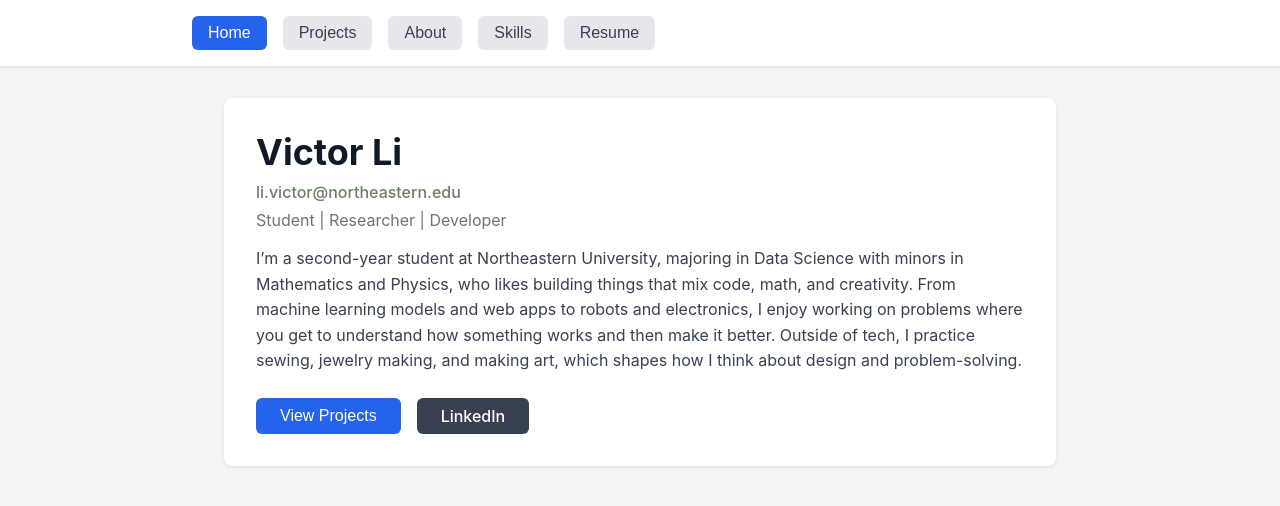
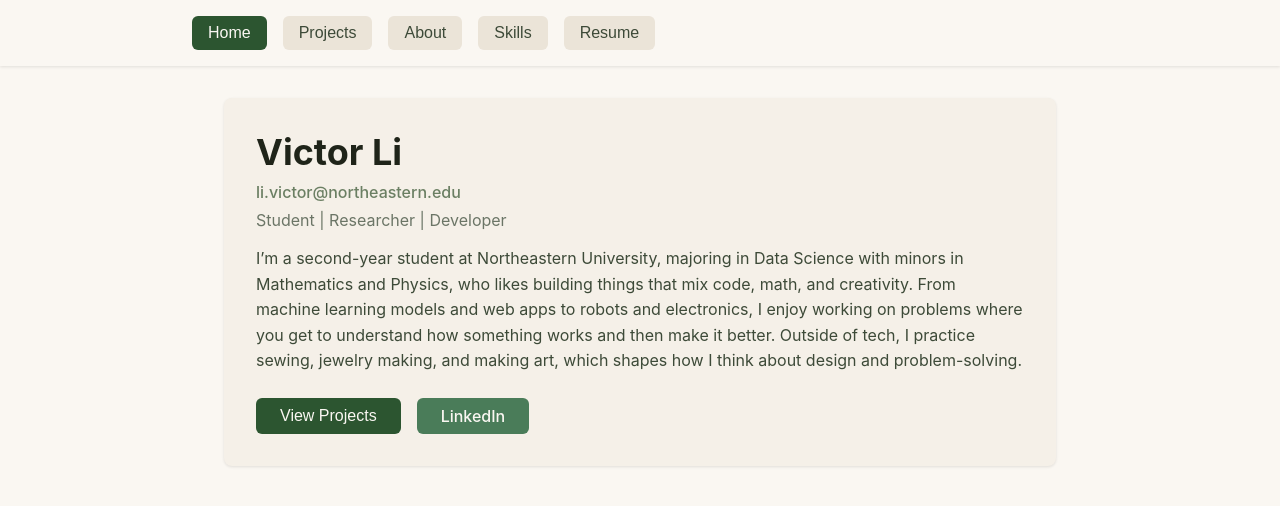
Before and after one commit to vvictorrr/vvictorrr.github.io, a React (Create React App) app: page / in a window 1280 px wide. Shown: the top 506 px of the page. Built offline with nearby package versions, Linux system fonts and the light colour scheme.

Commit message:
restyled and colored

```diff
--- a/src/App.css
+++ b/src/App.css
@@ -7,15 +7,16 @@
 /* Main container */
 .container {
   min-height: 100vh;
-  background-color: #f3f4f6;
+  background-color: #FAF7F2;
   font-family: -apple-system, BlinkMacSystemFont, "Segoe UI", Roboto, "Helvetica Neue", Arial, sans-serif;
 }
 
 /* Navigation */
 .nav {
-  background-color: white;
+  background-color: #FAF7F2;
   box-shadow: 0 1px 3px rgba(0, 0, 0, 0.1);
   padding: 16px;
+  border-color: #D4C9B8
 }
 
 .nav-container {
@@ -33,22 +34,22 @@
   cursor: pointer;
   font-size: 16px;
   font-weight: 500;
-  background-color: #e5e7eb;
-  color: #374151;
+  background-color: #EBE4D8;
+  color: #3D4A38;
   transition: all 0.2s;
 }
 
 .nav-button:hover {
-  background-color: #d1d5db;
+  background-color: #b6c4a9;
 }
 
 .nav-button-active {
-  background-color: #2563eb;
-  color: white;
+  background-color: #2C5530;
+  color: #FAF7F2;
 }
 
 .nav-button-active:hover {
-  background-color: #1d4ed8;
+  background-color: #4A7C59;
 }
 
 /* Main content area */
@@ -60,8 +61,9 @@
 
 /* Card styling */
 .card {
-  background-color: white;
+  background-color: #F5F0E8;
   border-radius: 8px;
+  border-color: #D4C9B8;
   box-shadow: 0 1px 3px rgba(0, 0, 0, 0.1);
   padding: 32px;
 }
@@ -71,13 +73,13 @@
   font-size: 36px;
   font-weight: bold;
   margin-bottom: 16px;
-  color: #111827;
+  color: #1F2419;
 }
 .name {
   font-size: 36px;
   font-weight: bold;
   margin-bottom: 8px;
-  color: #111827;
+  color: #1F2419;
 }
 
 .title2 {
@@ -85,11 +87,11 @@
   font-weight: bold;
   margin-top: 16px;
   margin-bottom: 16px;
-  color: #111827;
+  color: #1F2419;
 }
 
 .subtitle {
-  color: #6b7280;
+  color: #6B7566;
   margin-bottom: 16px;
   font-size: 16px;
 }
@@ -97,11 +99,11 @@
 .text {
   margin-bottom: 24px;
   line-height: 1.6;
-  color: #374151;
+  color: #3D4A38;
 }
 
 .placeholder {
-  color: #6b7280;
+  color: #0d14d3;
   font-size: 16px;
 }
 
@@ -126,32 +128,32 @@
 }
 
 .cta-primary {
-  background-color: #2563eb;
-  color: white;
+  background-color: #2C5530;
+  color: #FAF7F2;
 }
 
 .cta-primary:hover {
-  background-color: #1d4ed8;
+  background-color: #4A7C59;
 }
 
 .cta-secondary {
-  background-color: #374151;
-  color: white;
+  background-color: #4A7C59;
+  color: #FAF7F2;
 }
 
 .cta-secondary:hover {
-  background-color: #1f2937;
+  background-color: #598a68;
 }
 
 .cta-outline {
   background-color: transparent;
-  color: #374151;
-  border: 2px solid #374151;
+  color: #2C5530;
+  border: 2px solid #2C5530;
 }
 
 .cta-outline:hover {
-  background-color: #374151;
-  color: white;
+  background-color: #2C5530;
+  color: #FAF7F2;
 }
 
 /* Responsive design */
@@ -188,7 +190,7 @@
 .section-heading {
   font-size: 24px;
   font-weight: 600;
-  color: #2C3E2E;
+  color: #1F2419;
   margin-bottom: 20px;
   padding-bottom: 10px;
   border-bottom: 2px solid #E5DFD0;
@@ -201,16 +203,16 @@
 }
 
 .skill-category {
-  background-color: #F5F1E8;
+  background-color: #FAF7F2;
   padding: 20px;
   border-radius: 8px;
-  border: 1px solid #E5DFD0;
+  border: 1px solid #D4C9B8;
 }
 
 .skill-category-title {
   font-size: 16px;
   font-weight: 600;
-  color: #2C3E2E;
+  color: #1F2419;
   margin-bottom: 12px;
 }
 
@@ -240,12 +242,12 @@
   display: flex;
   align-items: start;
   gap: 8px;
-  color: #2C3E2E;
+  color: #3D4A38;
   line-height: 1.6;
   padding: 8px 12px;
-  background-color: #F5F1E8;
+  background-color: #FAF7F2;
   border-radius: 6px;
-  border: 1px solid #E5DFD0;
+  border: 1px solid #D4C9B8;
 }
 
 .coursework-bullet {
@@ -263,8 +265,8 @@
 
 /* Project Card */
 .project-card {
-  background-color: #f9fafb;
-  border: 1px solid #e5e7eb;
+  background-color: #FAF7F2;
+  border: 1px solid #D4C9B8;
   border-radius: 8px;
   padding: 24px;
   transition: box-shadow 0.2s;
@@ -278,7 +280,7 @@
 .project-title {
   font-size: 20px;
   font-weight: bold;
-  color: #111827;
+  color: #1F2419;
   margin-bottom: 12px;
 }
 
@@ -289,7 +291,7 @@
 }
 
 .project-description p {
-  color: #374151;
+  color: #3D4A38;
   line-height: 1.6;
   margin: 0;
   margin-bottom: 24px;
@@ -320,8 +322,8 @@
 }
 
 .tag {
-  background-color: #dbeafe;
-  color: #1e40af;
+  background-color: #b6c4a9;
+  color: #1F2419;
   font-size: 13px;
   padding: 4px 12px;
   border-radius: 12px;
@@ -336,7 +338,7 @@
 }
 
 .project-link {
-  color: #2563eb;
+  color: #4A7C59;
   text-decoration: none;
   font-weight: 500;
   font-size: 14px;
@@ -344,13 +346,13 @@
 }
 
 .project-link:hover {
-  color: #1d4ed8;
+  color: #4A7C59;
 }
 
 /* Read More Button */
 .read-more-btn {
   background-color: transparent;
-  color: #2563eb;
+  color: #4A7C59;
   border: none;
   padding: 8px 0;
   font-size: 14px;
@@ -360,7 +362,7 @@
 }
 
 .read-more-btn:hover {
-  color: #1d4ed8;
+  color: #4A7C59;
   text-decoration: underline;
 }
 
@@ -385,7 +387,13 @@
   object-fit: cover;
   max-height: 400px;
 }
-
+.image-caption {
+  font-size: 13px;
+  color: #8B9A8F;
+  font-style: italic;
+  margin: 0;
+  text-align: center;
+}
 .project-video {
   width: 100%;
   height: auto;
@@ -416,14 +424,6 @@
   text-decoration: underline;
 }
 
-.image-caption {
-  font-size: 13px;
-  color: #6b7280;
-  font-style: italic;
-  margin: 0;
-  text-align: center;
-}
-
 .resume-controls {
   margin-bottom: 20px;
   display: flex;
```
